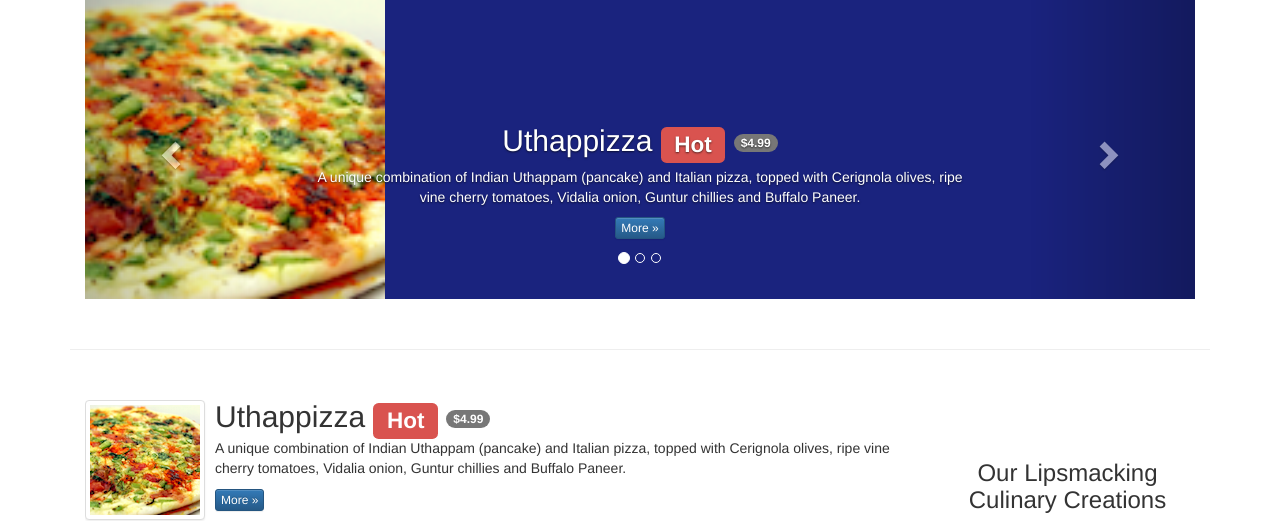
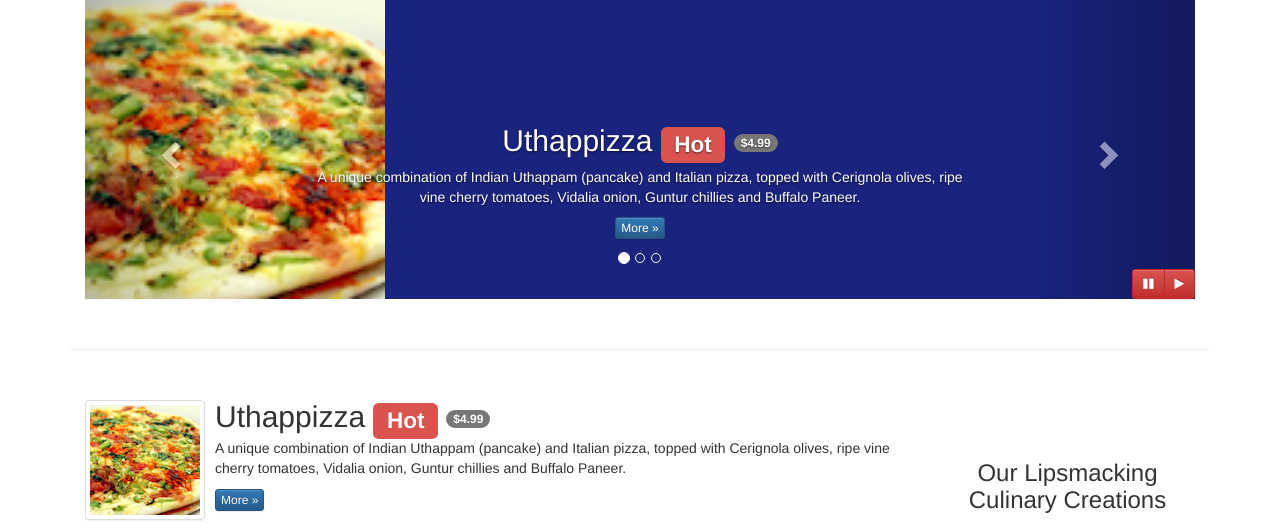
Before and after one commit to nilichen/full-stack-web-dev, a web app: file course2-Bootstrap/conFusion/index.html in a window 1280 px wide. Shown: the part 510-1035 px from the top of the page. Run offline with its HTML, style and script files only (its server is not run), Linux system fonts and the light colour scheme; some libraries are stand-ins or nearby versions.

Commit message:
carousel control buttons with js

```diff
--- a/course2-Bootstrap/conFusion/css/mystyles.css
+++ b/course2-Bootstrap/conFusion/css/mystyles.css
@@ -85,3 +85,9 @@ body{
     left: 0;
     min-height: 300px;
 }
+
+#carouselButtons {
+    right:0px;
+    position: absolute;
+    bottom: 0px;
+}
--- a/course2-Bootstrap/conFusion/index.html
+++ b/course2-Bootstrap/conFusion/index.html
@@ -176,6 +176,14 @@
                         <span class="glyphicon glyphicon-chevron-right" aria-hidden="true"></span>
                         <span class="sr-only">Next</span>
                     </a>
+                    <div class="btn-group" id="carouselButtons">
+                        <button class="btn btn-danger btn-sm" id="carousel-pause">
+                            <span class="fa fa-pause" aria-hidden="true"></span>
+                        </button>
+                        <button class="btn btn-danger btn-sm" id="carousel-play">
+                            <span class="fa fa-play" aria-hidden="true"></span>
+                        </button>
+                    </div>
                 </div>
             </div>
        </div>
@@ -388,8 +396,14 @@
     <script src="js/bootstrap.min.js"></script>
     <script>
         $(document).ready(function(){
-        $('[data-toggle="tooltip"]').tooltip();
-         });
+            $("#mycarousel").carousel( { interval: 2000 } );
+                          $("#carousel-pause").click(function(){
+                $("#mycarousel").carousel('pause');
+            });
+                        $("#carousel-play").click(function(){
+                $("#mycarousel").carousel('cycle');
+            });
+        });
     </script>
 </body>
 
```
